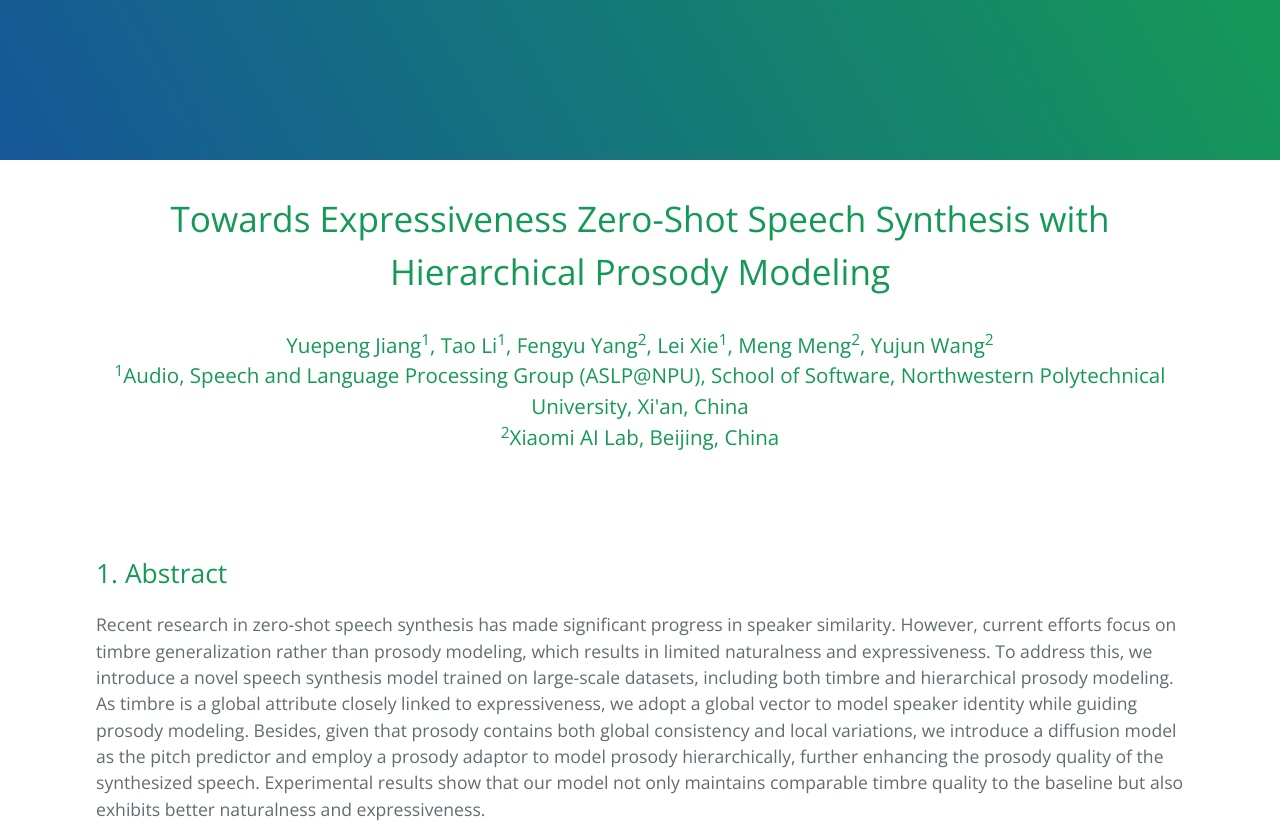
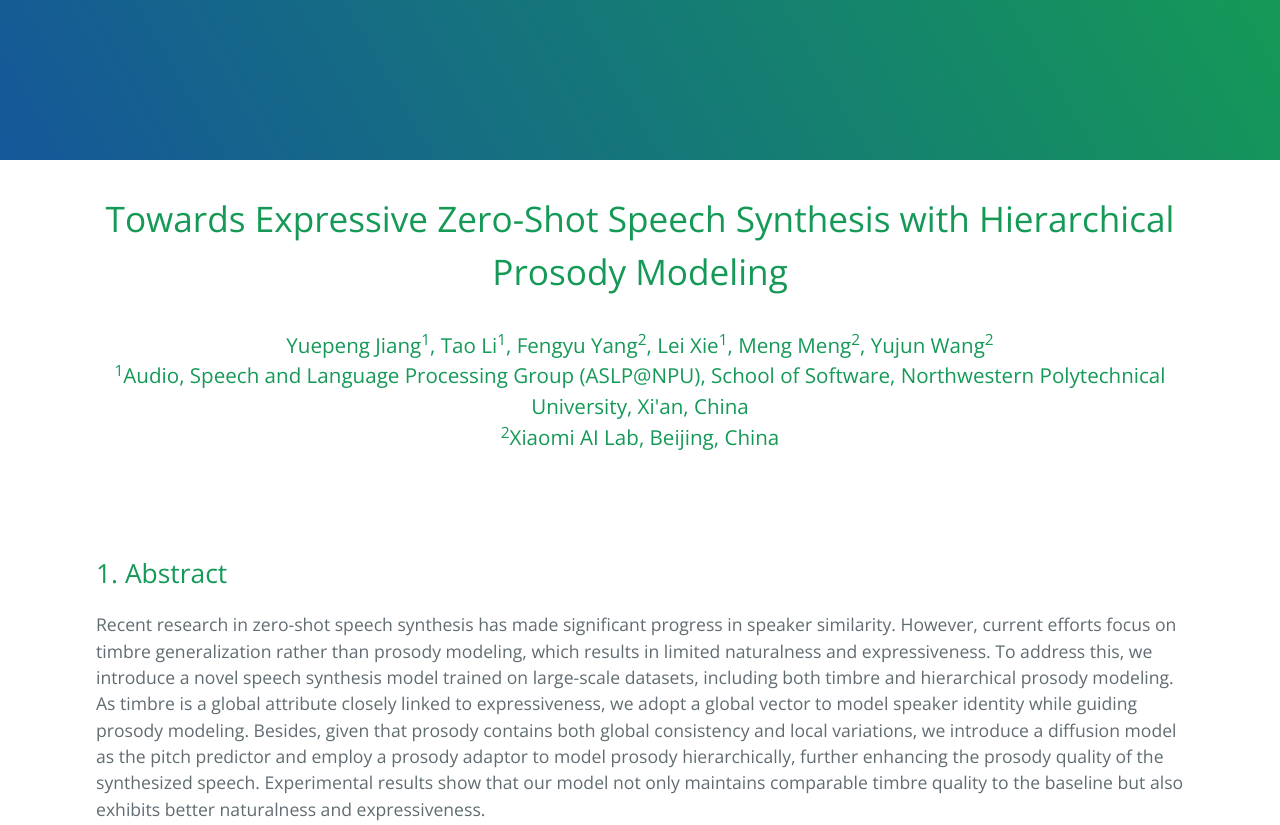
Before and after one commit to Rxy-J/HPMD-TTS, a plain HTML site: page index.html in a window 1280 px wide. Shown: the top 825 px of the page. Drawn offline with nearby package versions, Linux system fonts and the light colour scheme.

Commit message:
Update index.html

```diff
--- a/index.html
+++ b/index.html
@@ -27,7 +27,7 @@
     </section>
     <section class="main-content">
         <h1 id="">
-            <center>Towards Expressiveness Zero-Shot Speech Synthesis with Hierarchical Prosody Modeling</center>
+            <center>Towards Expressive Zero-Shot Speech Synthesis with Hierarchical Prosody Modeling</center>
         </h1>
         <h3 id="">
             <!--<center>A work submitted to INTERSPEECH 2024</center>-->
```
